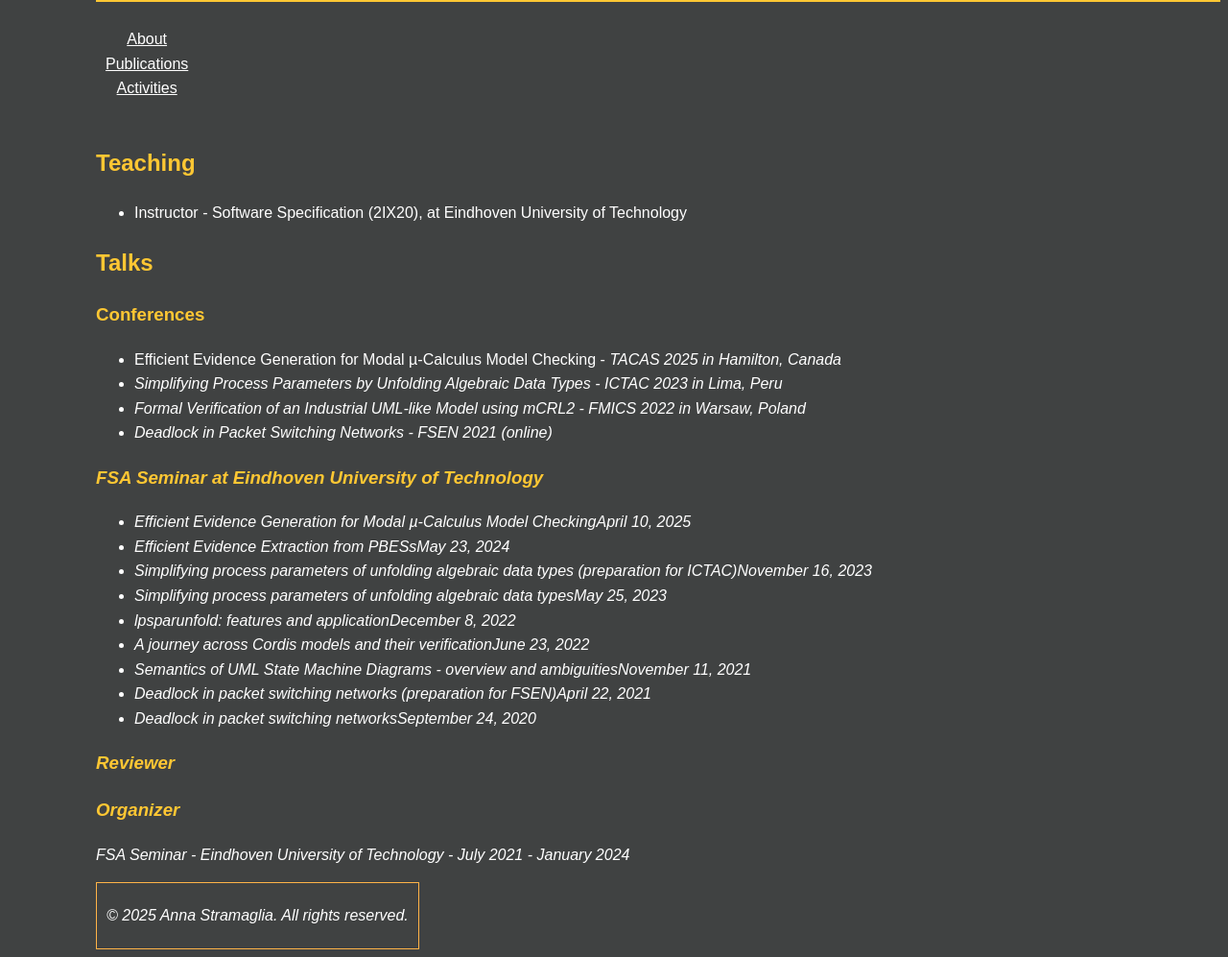
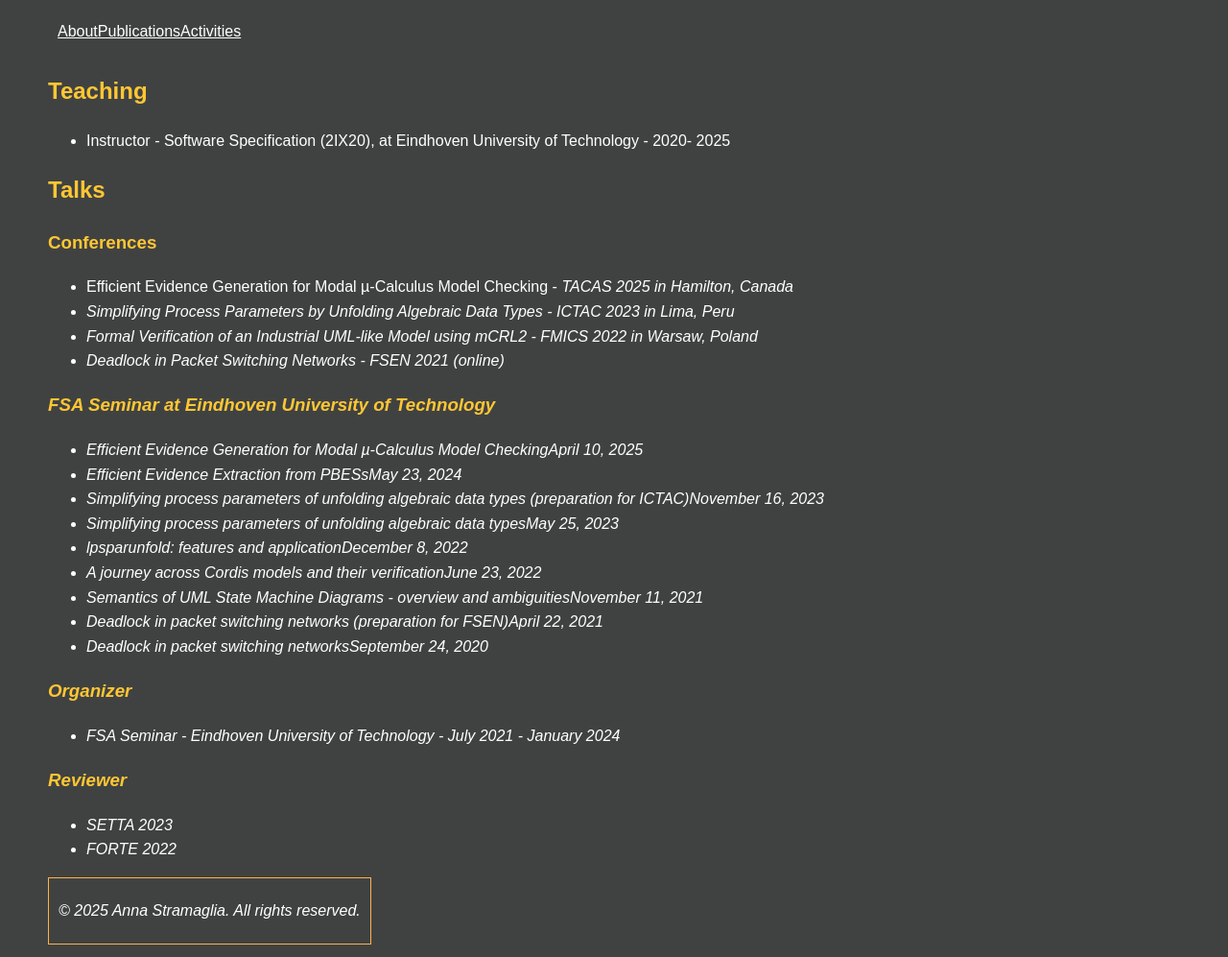
Before and after one commit to annastramaglia/annastramaglia.github.io, a plain HTML site: page activities.html in a window 1280 px wide. Shown: the part 140-1137 px from the top of the page at 96% size. Drawn offline with Linux system fonts and the light colour scheme.

Commit message:
changed layout

```diff
--- a/activities.html
+++ b/activities.html
@@ -21,7 +21,7 @@
 	<h2>Teaching</h2>
 
 		<ul>
-            <li>Instructor - Software Specification (2IX20), at Eindhoven University of Technology</li>
+            <li>Instructor - Software Specification (2IX20), at Eindhoven University of Technology - 2020- 2025</li>
         </ul>
 		<h2>Talks</h2>
 		<h3>Conferences</h3>
@@ -47,11 +47,17 @@
             <li>Deadlock in packet switching networks<em>September 24, 2020</em></li>
         </ul>
 
+		<h3>Organizer</h3>
+		<ul>
+			<li>FSA Seminar - Eindhoven University of Technology - July 2021 - January 2024</li>
+        </ul>
+
 		<h3>Reviewer</h3>
+		<ul>
+			<li>SETTA 2023</em></li>
+			<li>FORTE 2022</li>
+        </ul>
 
-		<h3>Organizer</h3>
-
-		<p>FSA Seminar - Eindhoven University of Technology - July 2021 - January 2024</p>
 
     <footer>
         <p>&copy; 2025 Anna Stramaglia. All rights reserved.</p>
--- a/style.css
+++ b/style.css
@@ -1,6 +1,6 @@
 body {
     font-family: Arial, sans-serif;
-    margin-left: 50px;
+    margin: 0;
     padding-left: 50px;
     background-color: #404242;
     color: #FFC733;
@@ -15,7 +15,7 @@ header {
 }
 
 nav ul {
-	display: inline-block;
+	display: flex;
     background: #404242;
     padding: 10px;
     list-style: none;
```
